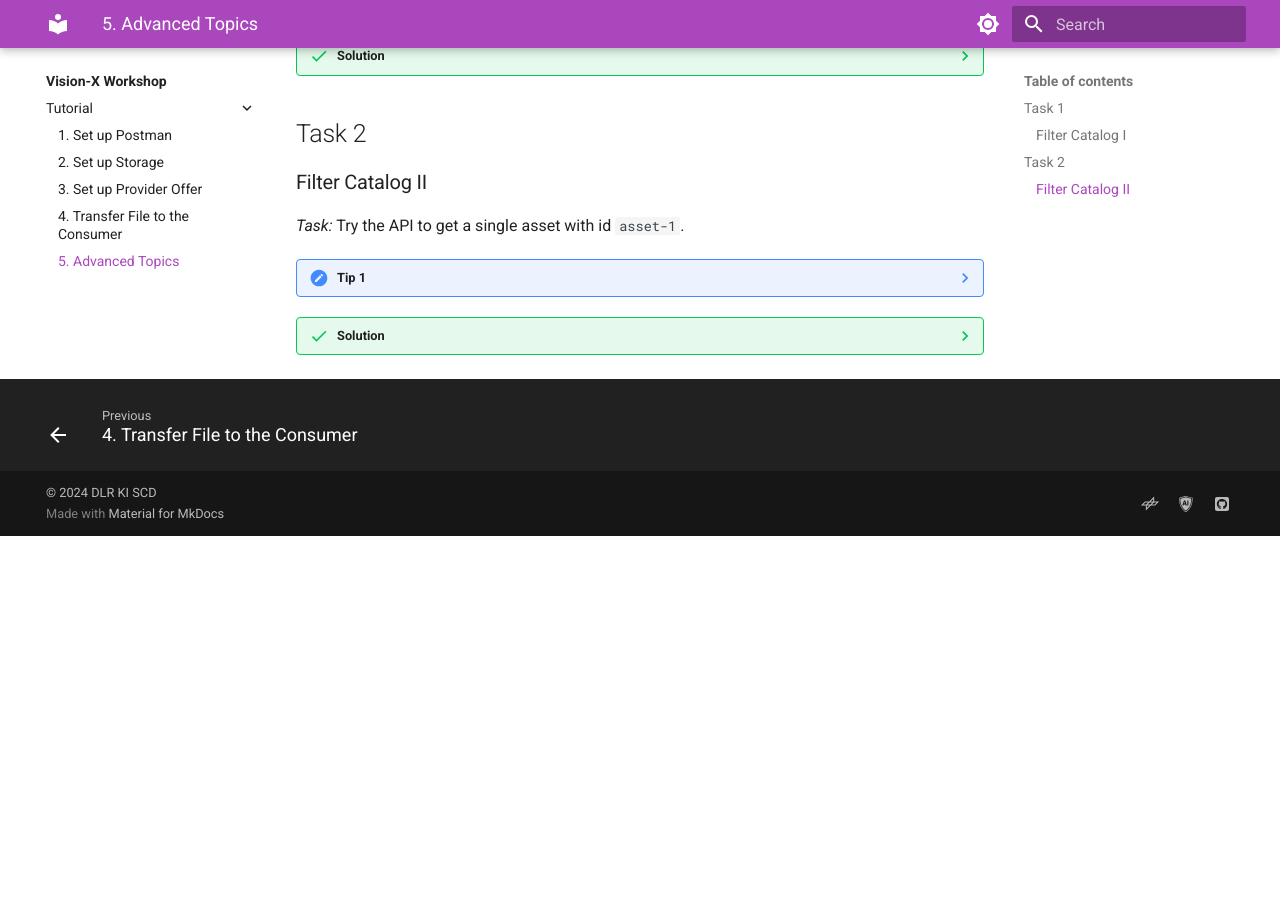
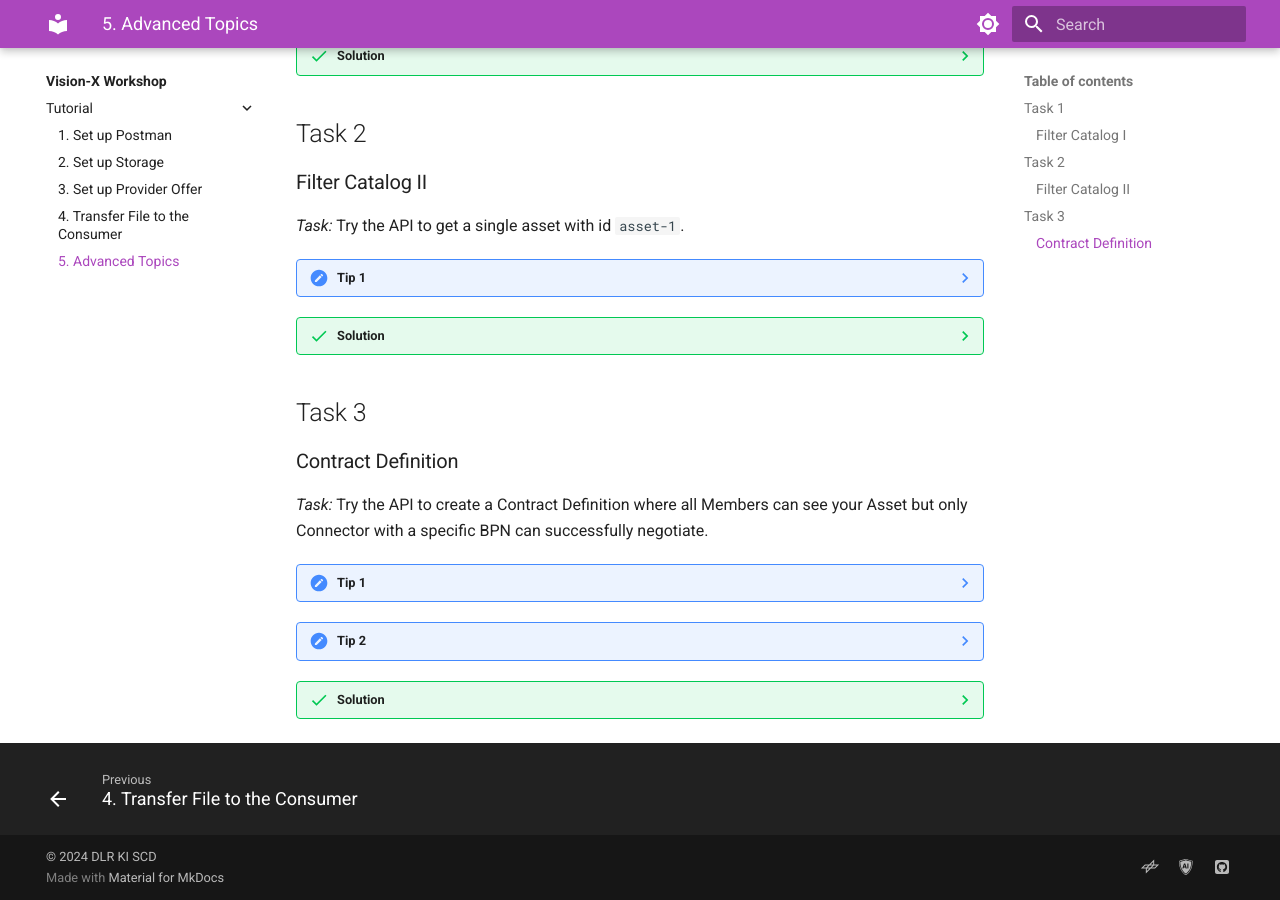
Before and after one commit to vision-x-dataspace/dlr-dataspace-onboarding, an MkDocs documentation site: the page built from docs/workshop/tutorial/advanced.md, in a window 1280 px wide and 900 px high, scrolled down 548 px. Built offline with MkDocs 1.6.1 and Material for MkDocs 9.7.7, drawn with Linux system fonts in a browser that asks for light colours; nearby versions of some CDN libraries; library files that are not in the unit come from our copies; before the commit the page ends 1084 px from its top, so only the background shows below that.

Commit message:
add contract definition task

```diff
--- a/docs/workshop/tutorial/advanced.md
+++ b/docs/workshop/tutorial/advanced.md
@@ -25,3 +25,18 @@ To get an overview of the full capabilities of the **Connector**, please check o
 
 ??? success "Solution"
     You can download the solution postman collection [here](../../collections/Vision-X_Dataspace_Advanced.postman_collection.json).
+
+## Task 3
+
+### Contract Definition
+
+*Task:* Try the API to create a Contract Definition where all Members can see your Asset but only Connector with a specific BPN can successfully negotiate.
+
+??? note "Tip 1"
+    First, you will need to create one new policy at least.
+
+??? note "Tip 2"
+    Remember: An Access Policy determines the members who can see your contract and a Contract Policy determines who can successfully negotiate.
+
+??? success "Solution"
+    You can download the solution postman collection [here](../../collections/Vision-X_Dataspace_Advanced.postman_collection.json).
```
